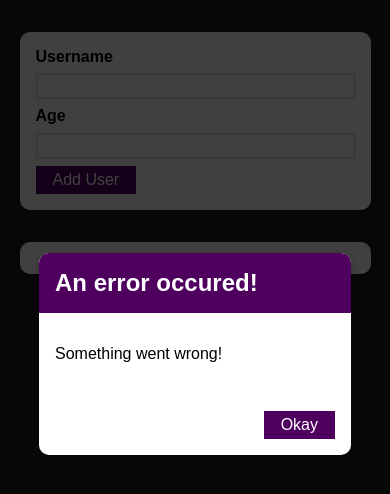
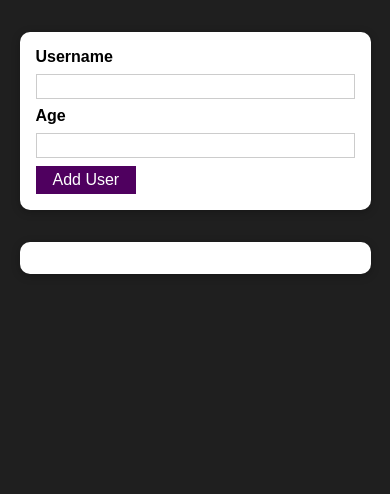
Before and after one commit to jjmsantos/user-react-app, a React (Create React App) app: page / in a window 390 px wide. Shown: the top 494 px of the page. Built offline with nearby package versions, Linux system fonts and the light colour scheme.

Commit message:
error modal is now responsive to button click and background clicks

```diff
--- a/src/components/UI/ErrorModal.js
+++ b/src/components/UI/ErrorModal.js
@@ -7,7 +7,7 @@
 const ErrorModal = (props) => {
 	return (
 		<div>
-			<div className={classes.backdrop} />
+			<div className={classes.backdrop} onClick={props.onConfirm} />
 			<Card className={classes.modal}>
 				<header className={classes.header}>
 					<h2>{props.title}</h2>
@@ -16,7 +16,7 @@
 					<p>{props.message}</p>
 				</div>
 				<footer className={classes.actions}>
-					<Button>Okay</Button>
+					<Button onClick={props.onConfirm}>Okay</Button>
 				</footer>
 			</Card>
 		</div>
--- a/src/components/Users/AddUser.js
+++ b/src/components/Users/AddUser.js
@@ -8,13 +8,22 @@
 const AddUser = (props) => {
 	const [enteredUsername, setEnteredUsername] = useState("");
 	const [enteredAge, setEnteredAge] = useState("");
+	const [error, setError] = useState();
 
 	const AddUserHandler = (event) => {
 		event.preventDefault();
 		if (enteredUsername.trim().length === 0 || enteredAge.trim().length === 0) {
+			setError({
+				title: "Invalid Input",
+				message: "Please enter a valid name and age (non-empty values).",
+			});
 			return;
 		}
 		if (+enteredAge < 1) {
+			setError({
+				title: "Invalid Age",
+				message: "Please enter a valid age (> 0).",
+			});
 			return;
 		}
 		props.onAddUser(enteredUsername, enteredAge);
@@ -31,9 +40,19 @@
 		setEnteredAge(event.target.value);
 	};
 
+	const errorHandler = () => {
+		setError(null);
+	};
+
 	return (
 		<div>
-			<ErrorModal title="An error occured!" message="Something went wrong!" />
+			{error && (
+				<ErrorModal
+					title={error.title}
+					message={error.message}
+					onConfirm={errorHandler}
+				/>
+			)}
 			<Card className={classes.input}>
 				<form onSubmit={AddUserHandler}>
 					<label htmlFor="username">Username</label>
```
